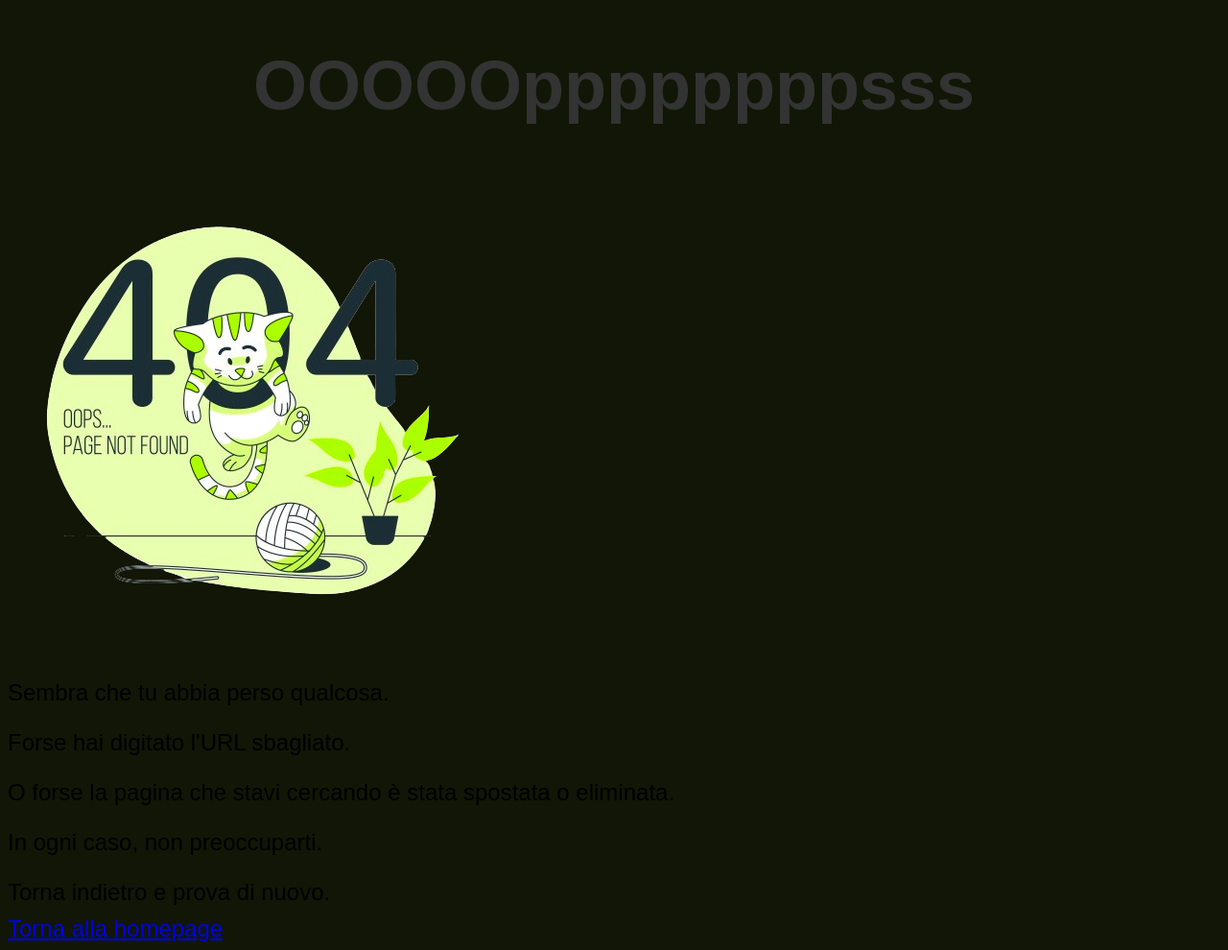
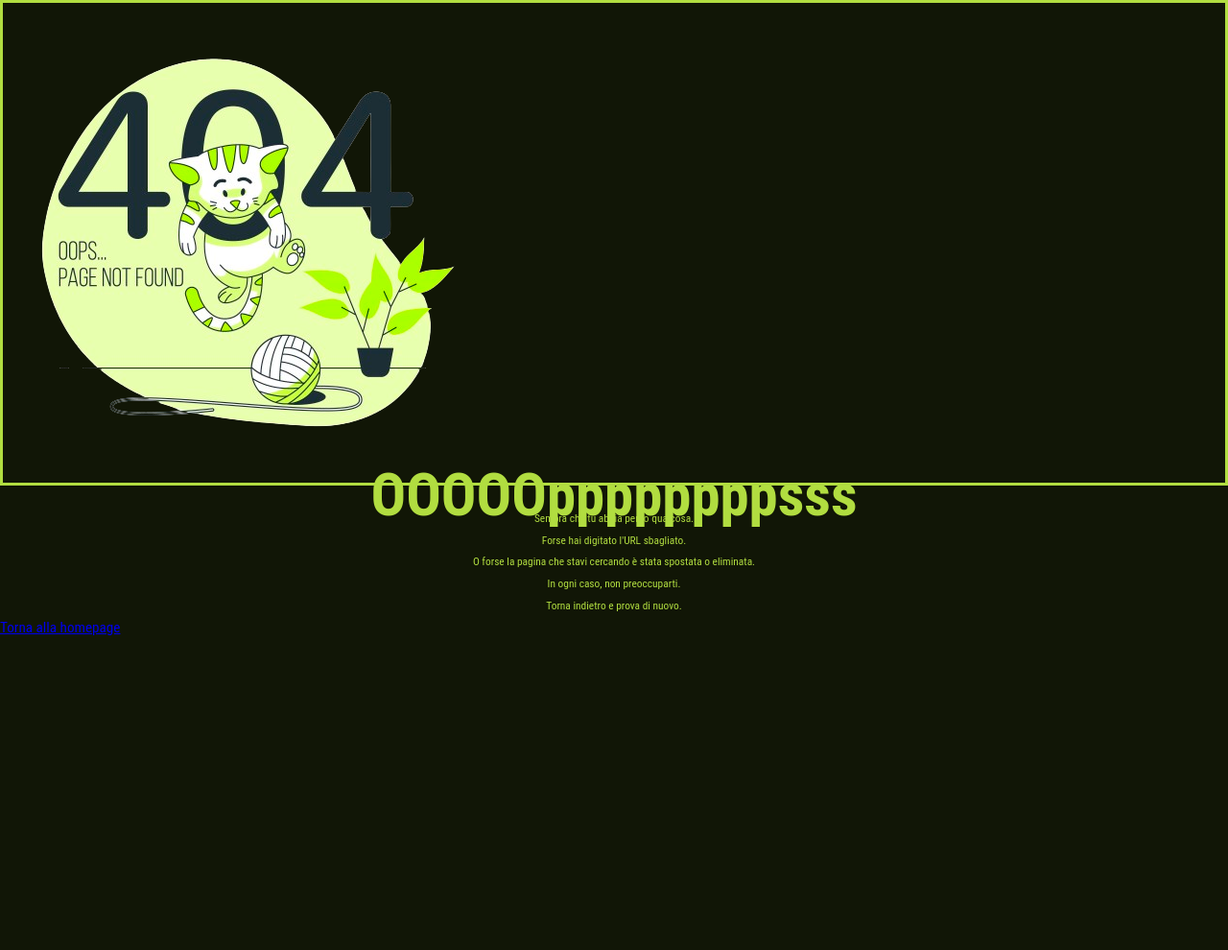
Before and after one commit to lonewalker0/progetto-tecweb, a PHP site: page /error404.html in a window 1280 px wide. Shown: the whole page at 96% size. After the commit the page ends 662 px from the top, so only its background shows below. Run offline with PHP 8.4, Linux system fonts and the light colour scheme.

Commit message:
aggiunte pagine error404 e error500

```diff
--- a/Src/src/css/style.css
+++ b/Src/src/css/style.css
@@ -215,3 +215,13 @@ p {
   text-align: center;
   font-size: 0.75em;
 }
+
+#error404{
+
+  display: flex;
+  border:solid red;
+  border-color: #b1dd40;
+
+  align-items: center;
+  text-align: center;
+}
--- a/Src/src/error404.html
+++ b/Src/src/error404.html
@@ -2,41 +2,22 @@
 <html lang="it">
 <head>
   <title>Page Not Found</title>
-  <style>
-    body {
-      background-color: #111606;
-      font-family: sans-serif;
-      font-size: 1.5em;
-    }
+  <link rel="stylesheet" href="css/style.css" />
 
-    h1 {
-      text-align: center;
-      color: #333;
-      font-size: 3em;
-      font-weight: bold;
-    }
-
-    p {
-      margin-bottom: 10px;
-    }
-
-    .immagine {
-      width: 50%;
-      margin: 0 auto;
-    }
-  </style>
 </head>
 <body>
+  <div id="error404">
+    <img src="assets/error404.png" alt="gatto appeso">
+
+  </div>
   <h1>OOOOOppppppppsss</h1>
-  <img src="assets/error404.png" alt="gatto appeso">
+
   <p>Sembra che tu abbia perso qualcosa.</p>
   <p>Forse hai digitato l'URL sbagliato.</p>
   <p>O forse la pagina che stavi cercando è stata spostata o eliminata.</p>
   <p>In ogni caso, non preoccuparti.</p>
   <p>Torna indietro e prova di nuovo.</p>
   <a href="index.php">Torna alla homepage</a>
-  <div class="immagine">
 
-  </div>
 </body>
 </html>
```
Also changed, not shown: Src/src/.htaccess, Src/src/error500.html (added).
